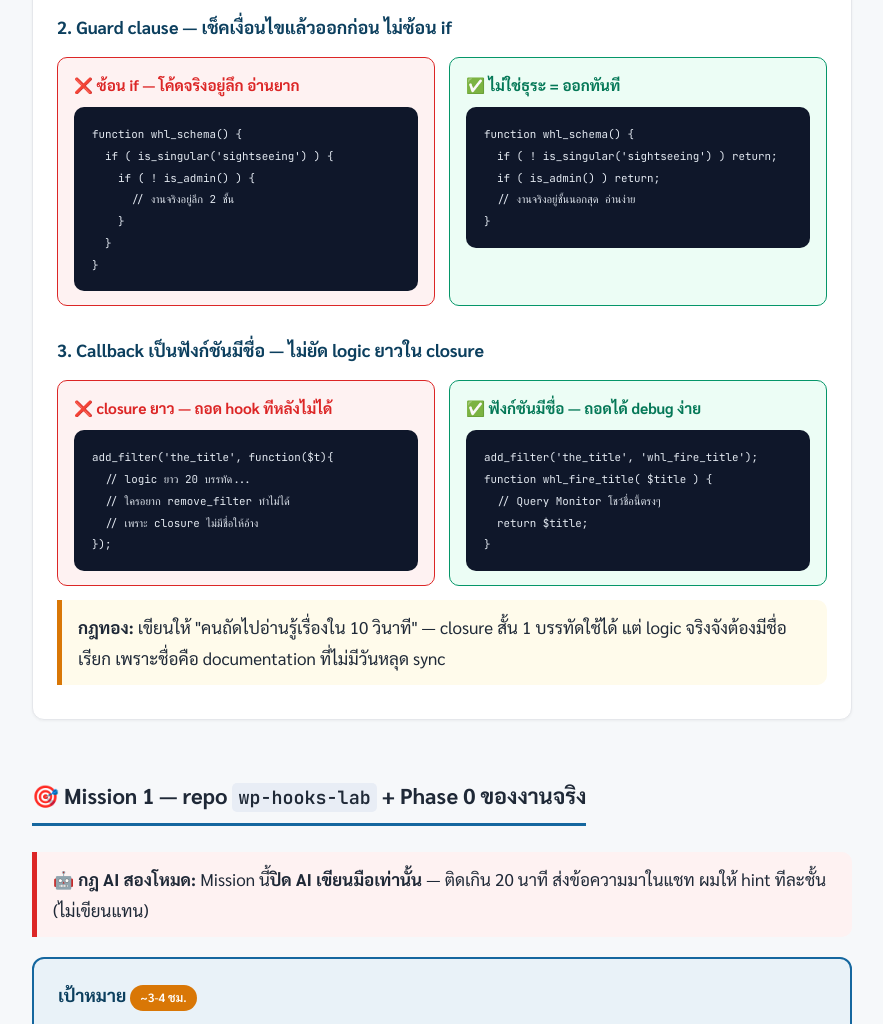
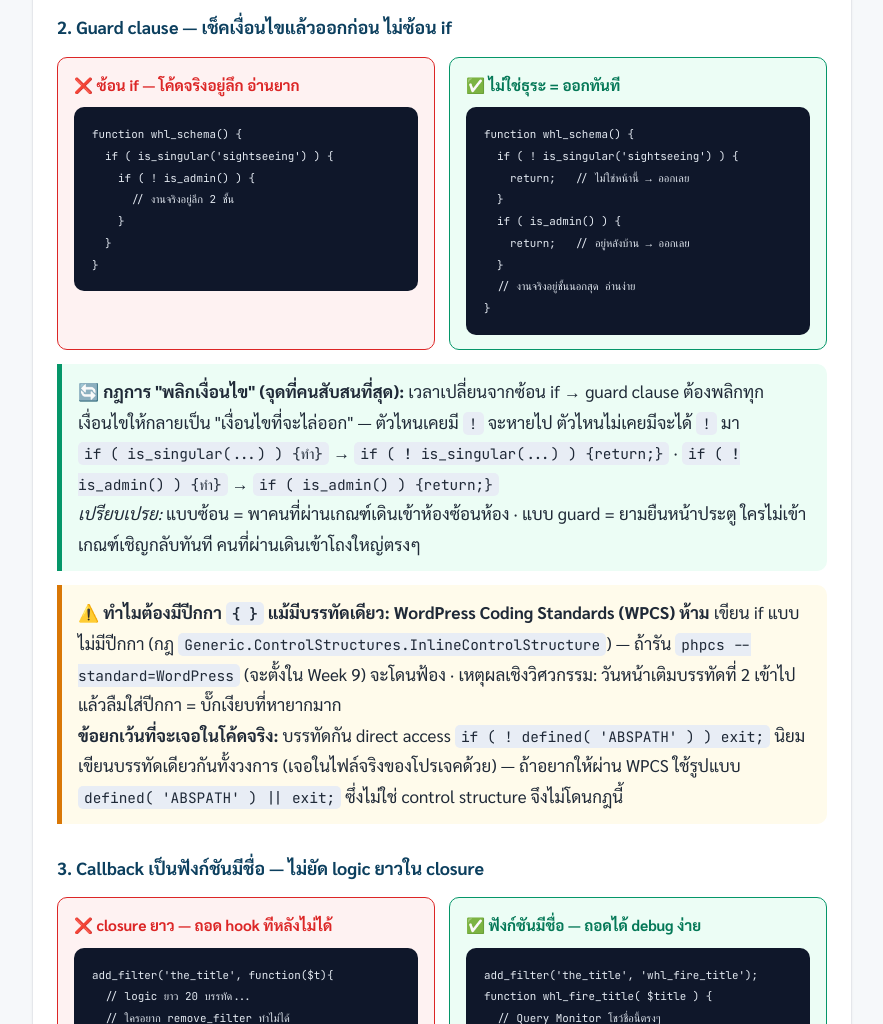
Before and after one commit to Toey-Dev/PHP_Full-Stack_Dev, a plain HTML site: page week-01/index.html in a window 1280 px wide. Shown: the part 10780-11804 px from the top of the page, without its empty margins (198-1081 px from the left). Drawn offline with Linux system fonts and the light colour scheme.

Commit message:
docs: fix guard clause example to WPCS braces + cross-ref note

```diff
--- a/week-01/index.html
+++ b/week-01/index.html
@@ -352,7 +352,7 @@ function wlf_excerpt_more( $more ) {               // 2
     ทักษะ "ออกแบบเว็บให้คนไม่เขียนโค้ดดูแลเองได้" คือทักษะที่ตลาดจ่ายเงินให้</p>
   </div>
 
-  <h2>🧹 Clean Code ประจำ Week 1 — เขียน hook แบบมืออาชีพ</h2>
+  <h2 id="clean-code">🧹 Clean Code ประจำ Week 1 — เขียน hook แบบมืออาชีพ</h2>
   <div class="card">
     <p>3 รูปแบบที่ใช้ได้ทันทีใน Mission สัปดาห์นี้:</p>
 
@@ -380,11 +380,25 @@ function wlf_excerpt_more( $more ) {               // 2
 }</code></pre></div>
       <div class="good"><h4>✅ ไม่ใช่ธุระ = ออกทันที</h4>
 <pre><code>function whl_schema() {
-  if ( ! is_singular('sightseeing') ) return;
-  if ( is_admin() ) return;
+  if ( ! is_singular('sightseeing') ) {
+    return;   // ไม่ใช่หน้านี้ → ออกเลย
+  }
+  if ( is_admin() ) {
+    return;   // อยู่หลังบ้าน → ออกเลย
+  }
   // งานจริงอยู่ชั้นนอกสุด อ่านง่าย
 }</code></pre></div>
     </div>
+    <div class="tip"><strong>🔄 กฎการ "พลิกเงื่อนไข" (จุดที่คนสับสนที่สุด):</strong> เวลาเปลี่ยนจากซ้อน if → guard clause
+    ต้องพลิกทุกเงื่อนไขให้กลายเป็น "เงื่อนไขที่จะไล่ออก" — ตัวไหนเคยมี <code>!</code> จะหายไป ตัวไหนไม่เคยมีจะได้ <code>!</code> มา<br>
+    <code>if ( is_singular(...) ) {ทำ}</code> → <code>if ( <strong>!</strong> is_singular(...) ) {return;}</code> ·
+    <code>if ( <strong>!</strong> is_admin() ) {ทำ}</code> → <code>if ( is_admin() ) {return;}</code><br>
+    <em>เปรียบเปรย:</em> แบบซ้อน = พาคนที่ผ่านเกณฑ์เดินเข้าห้องซ้อนห้อง · แบบ guard = ยามยืนหน้าประตู ใครไม่เข้าเกณฑ์เชิญกลับทันที คนที่ผ่านเดินเข้าโถงใหญ่ตรงๆ</div>
+    <div class="warn"><strong>⚠️ ทำไมต้องมีปีกกา <code>{ }</code> แม้มีบรรทัดเดียว:</strong>
+    <strong>WordPress Coding Standards (WPCS) ห้าม</strong> เขียน if แบบไม่มีปีกกา (กฎ <code>Generic.ControlStructures.InlineControlStructure</code>) —
+    ถ้ารัน <code>phpcs --standard=WordPress</code> (จะตั้งใน Week 9) จะโดนฟ้อง · เหตุผลเชิงวิศวกรรม: วันหน้าเติมบรรทัดที่ 2 เข้าไปแล้วลืมใส่ปีกกา = บั๊กเงียบที่หายากมาก<br>
+    <strong>ข้อยกเว้นที่จะเจอในโค้ดจริง:</strong> บรรทัดกัน direct access <code>if ( ! defined( 'ABSPATH' ) ) exit;</code> นิยมเขียนบรรทัดเดียวกันทั้งวงการ
+    (เจอในไฟล์จริงของโปรเจคด้วย) — ถ้าอยากให้ผ่าน WPCS ใช้รูปแบบ <code>defined( 'ABSPATH' ) || exit;</code> ซึ่งไม่ใช่ control structure จึงไม่โดนกฎนี้</div>
 
     <h3>3. Callback เป็นฟังก์ชันมีชื่อ — ไม่ยัด logic ยาวใน closure</h3>
     <div class="clean">
```
Also changed, not shown: week-02/index.html (+4 -0 lines).
